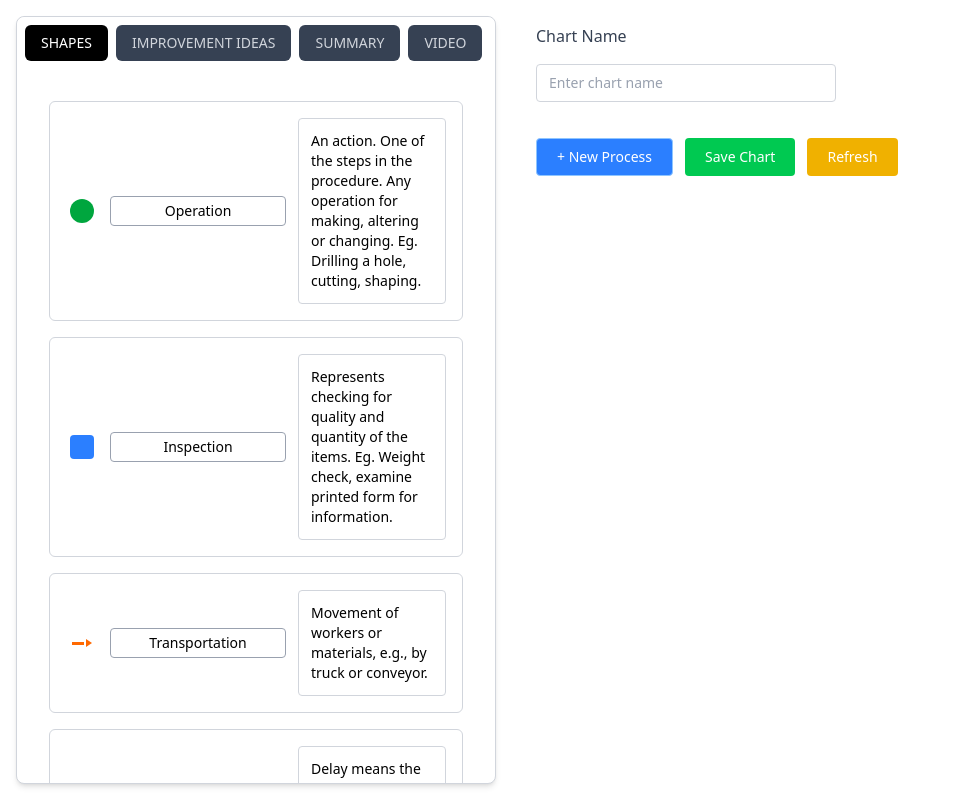
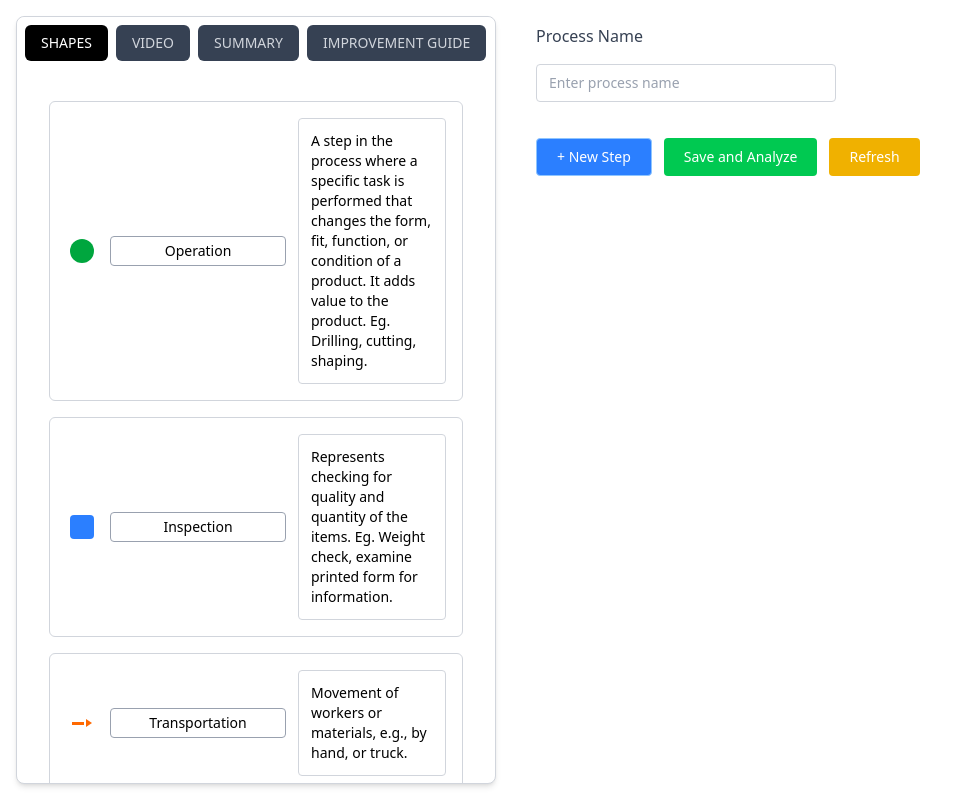
Before and after one commit to zYusufCelik/Flower-capstone-, a React (Vite) app in the folder frontend/: page / in a window 1280 px wide. Shown: the whole page, without its empty margins (0-967 px from the left). Built offline with nearby package versions, Linux system fonts and the light colour scheme.

Commit message:
text değişiklikleri bitti

```diff
--- a/frontend/src/components/chartComponents/ChartBuilder.jsx
+++ b/frontend/src/components/chartComponents/ChartBuilder.jsx
@@ -84,13 +84,13 @@ const ChartBuilder = ({ onSetSummary, onSetTab }) => {
       {/* Chart Name */}
       <div className="mb-6">
         <label className="block text-md font-medium text-gray-700 mb-1">
-          Chart Name
+          Process Name
         </label>
         <input
           className="w-[300px] border border-gray-300 px-3 py-2 rounded bg-white text-gray-800 placeholder-gray-400 text-sm my-3"
           value={chartName}
           onChange={(e) => setChartName(e.target.value)}
-          placeholder="Enter chart name"
+          placeholder="Enter process name"
         />
       </div>
 
@@ -112,14 +112,14 @@ const ChartBuilder = ({ onSetSummary, onSetTab }) => {
           onClick={handleAddProcess}
           className="bg-blue-500 hover:bg-blue-600 text-white px-5 py-2 rounded border border-blue-300 text-sm"
         >
-          + New Process
+          + New Step
         </button>
 
         <button
           onClick={handleSaveChart}
           className="bg-green-500 hover:bg-green-600 text-white px-5 py-2 rounded text-sm"
         >
-          Save Chart
+          Save and Analyze
         </button>
 
         <button
--- a/frontend/src/components/chartComponents/ProcessForm.jsx
+++ b/frontend/src/components/chartComponents/ProcessForm.jsx
@@ -29,11 +29,11 @@ const ProcessForm = ({ data, onChange, onDelete }) => {
           {/* Process */}
           <div className="flex flex-col items-center justify-between w-full h-[75px]">
             <label className="text-gray-700 text-center h-[20px] flex items-end justify-center">
-              Process
+              Step
             </label>
             <textarea
               className="border px-2 py-1 rounded resize-none h-[40px] w-full text-xs text-gray-900 bg-white placeholder-gray-400 text-center"
-              placeholder="Process Name"
+              placeholder="Step Name"
               value={data.processName}
               onChange={(e) => updateField("processName", e.target.value)}
             />
@@ -75,7 +75,7 @@ const ProcessForm = ({ data, onChange, onDelete }) => {
             <input
               type="number"
               className="border px-2 py-1 rounded w-[60px] h-[40px] text-xs text-gray-900 bg-white placeholder-gray-400 text-center"
-              placeholder="min"
+              placeholder="sec"
               value={data.time}
               onChange={(e) => updateField("time", e.target.value)}
               disabled={data.shape === "arrow"}
--- a/frontend/src/components/tabComponents/Shapes.jsx
+++ b/frontend/src/components/tabComponents/Shapes.jsx
@@ -6,7 +6,7 @@ const Shapes = () => {
       icon: <div className="w-6 h-6 bg-green-600 rounded-full" />,
       name: "Operation",
       description:
-        "An action. One of the steps in the procedure. Any operation for making, altering or changing. Eg. Drilling a hole, cutting, shaping.",
+        "A step in the process where a specific task is performed that changes the form, fit, function, or condition of a product. It adds value to the product. Eg. Drilling, cutting, shaping.",
     },
     {
       icon: <div className="w-6 h-6 bg-blue-500 rounded" />,
@@ -23,7 +23,7 @@ const Shapes = () => {
       ),
       name: "Transportation",
       description:
-        "Movement of workers or materials, e.g., by truck or conveyor.",
+        "Movement of workers or materials, e.g., by hand, or truck.",
     },
     {
       icon: (
--- a/frontend/src/components/tabComponents/Tab.jsx
+++ b/frontend/src/components/tabComponents/Tab.jsx
@@ -4,7 +4,7 @@ import ProposedEnhancements from "./ProposedEnhancements";
 import Summary from "./Summary";
 import VideoEmbed from "./VideoEmbed";
 
-const TABS = ["SHAPES", "IMPROVEMENT IDEAS", "SUMMARY", "VIDEO"];
+const TABS = ["SHAPES", "VIDEO" , "SUMMARY","IMPROVEMENT GUIDE"];
 
 const Tab = ({ summary, activeTab, setActiveTab, videoId, setVideoId }) => {
   return (
@@ -33,17 +33,21 @@ const Tab = ({ summary, activeTab, setActiveTab, videoId, setVideoId }) => {
           <Shapes />
         </div>
 
-        <div className={activeTab === "IMPROVEMENT IDEAS" ? "block" : "hidden"}>
-          <ProposedEnhancements />
+        <div className={activeTab === "VIDEO" ? "block" : "hidden"}>
+          <VideoEmbed videoId={videoId} setVideoId={setVideoId} />
         </div>
 
         <div className={activeTab === "SUMMARY" ? "block" : "hidden"}>
           {summary && <Summary summary={summary} />}
         </div>
 
-        <div className={activeTab === "VIDEO" ? "block" : "hidden"}>
-          <VideoEmbed videoId={videoId} setVideoId={setVideoId} />
+        <div className={activeTab === "IMPROVEMENT GUIDE" ? "block" : "hidden"}>
+          <ProposedEnhancements />
         </div>
+
+
+
+
       </div>
     </div>
   );
```
